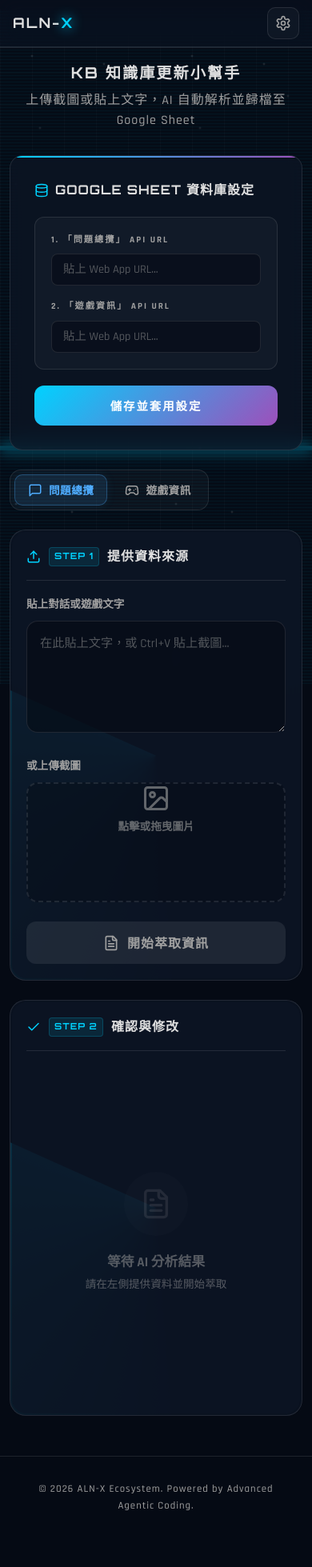
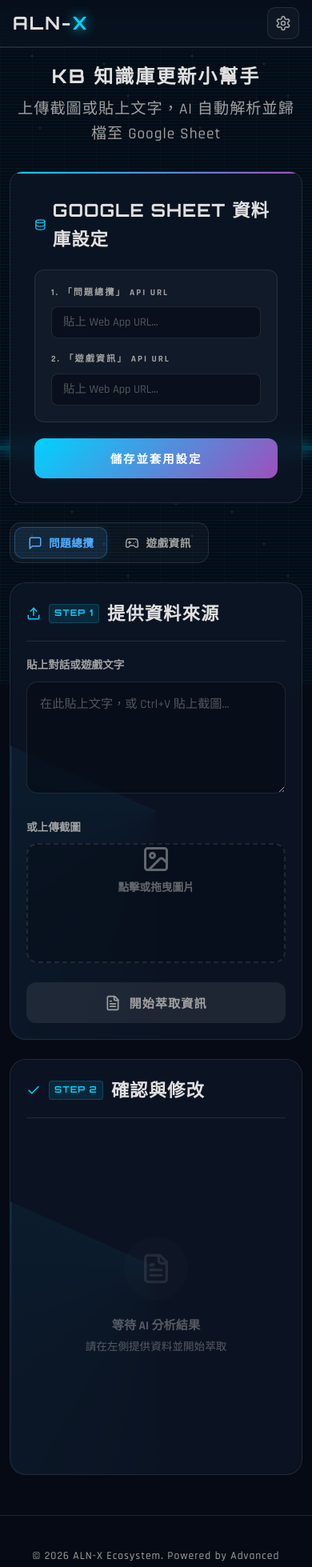
Before and after one commit to Allen1229/KBUpdates, a React (Vite) app: page / in a window 390 px wide. Shown: the top 1959 px of the page at 80% size. Before the commit the page ends 1922 px from the top, so only its background shows below. Built offline with nearby package versions, Linux system fonts and the light colour scheme.

Commit message:
Introduce font size tokens for improved styling
Added font size variables for better scalability and consistency across styles.

```diff
--- a/src/index.css
+++ b/src/index.css
@@ -26,6 +26,19 @@
   /* ── 字型 ── */
   --font-title: 'Orbitron', sans-serif;
   --font-body: 'Rajdhani', sans-serif;
+
+  /* ── 字級 Token ── */
+  --fs-hero: 3rem;
+  --fs-page-title: 2rem;
+  --fs-logo: 1.8rem;
+  --fs-section: 1.4rem;
+  --fs-subtitle: 1.2rem;
+  --fs-body: 0.95rem;
+  --fs-input: 0.9rem;
+  --fs-label: 0.85rem;
+  --fs-footer: 0.85rem;
+  --fs-badge: 0.75rem;
+  --fs-micro: 0.7rem;
 }
 
 * {
@@ -101,7 +114,7 @@
 
 /* ── 玻璃導覽列 ── */
 .glass-header {
-  height: 70px;
+  height: 80px;
   display: flex;
   justify-content: space-between;
   align-items: center;
@@ -116,7 +129,7 @@
 
 .logo-text {
   font-family: var(--font-title);
-  font-size: 1.4rem;
+  font-size: var(--fs-logo);
   letter-spacing: 4px;
   font-weight: 700;
   color: var(--text-main);
@@ -165,13 +178,13 @@
 }
 .page-hero h1 {
   font-family: var(--font-title);
-  font-size: 1.6rem;
-  margin-bottom: 6px;
+  font-size: var(--fs-page-title);
+  margin-bottom: 8px;
   letter-spacing: 2px;
 }
 .page-hero p {
   color: var(--text-dim);
-  font-size: 1rem;
+  font-size: var(--fs-subtitle);
   letter-spacing: 1px;
 }
 
@@ -197,7 +210,7 @@
 
 .settings-panel h2 {
   font-family: var(--font-title);
-  font-size: 1rem;
+  font-size: var(--fs-section);
   margin-bottom: 20px;
   display: flex;
   align-items: center;
@@ -215,7 +228,7 @@
 
 .field-label {
   display: block;
-  font-size: 0.7rem;
+  font-size: var(--fs-micro);
   font-weight: 700;
   color: var(--text-dim);
   text-transform: uppercase;
@@ -231,7 +244,7 @@
   border-radius: 8px;
   color: var(--text-main);
   font-family: var(--font-body);
-  font-size: 0.9rem;
+  font-size: var(--fs-input);
   transition: all 0.3s;
   outline: none;
 }
@@ -265,7 +278,7 @@
   background: transparent;
   color: var(--text-dim);
   font-family: var(--font-body);
-  font-size: 0.95rem;
+  font-size: var(--fs-body);
   font-weight: 600;
   cursor: pointer;
   transition: all 0.3s;
@@ -290,7 +303,7 @@
 }
 
 .tab-count {
-  font-size: 0.75rem;
+  font-size: var(--fs-badge);
   opacity: 0.7;
 }
 
@@ -354,7 +367,7 @@
 /* ── 面板標題 ── */
 .panel-title {
   font-family: var(--font-title);
-  font-size: 1rem;
+  font-size: var(--fs-section);
   display: flex;
   align-items: center;
   gap: 10px;
@@ -367,7 +380,7 @@
   color: var(--accent-primary);
 }
 .panel-title .step-num {
-  font-size: 0.7rem;
+  font-size: var(--fs-micro);
   padding: 2px 6px;
   background: rgba(0, 210, 255, 0.1);
   border: 1px solid rgba(0, 210, 255, 0.2);
@@ -380,7 +393,7 @@
 /* ── 輸入區塊 ── */
 .input-section label {
   display: block;
-  font-size: 0.85rem;
+  font-size: var(--fs-label);
   font-weight: 600;
   color: var(--text-dim);
   margin-bottom: 8px;
@@ -395,7 +408,7 @@
   border-radius: 14px;
   color: var(--text-main);
   font-family: var(--font-body);
-  font-size: 0.95rem;
+  font-size: var(--fs-body);
   line-height: 1.6;
   resize: vertical;
   outline: none;
@@ -444,7 +457,7 @@
   margin-bottom: 8px;
 }
 .upload-placeholder p {
-  font-size: 0.85rem;
+  font-size: var(--fs-label);
 }
 .upload-area img {
   width: 100%;
@@ -461,7 +474,7 @@
   display: flex;
   align-items: center;
   gap: 4px;
-  font-size: 0.75rem;
+  font-size: var(--fs-badge);
   color: #00d2ff;
 }
 
@@ -497,7 +510,7 @@
   color: #000;
   font-family: var(--font-body);
   font-weight: 700;
-  font-size: 1rem;
+  font-size: var(--fs-body);
   letter-spacing: 1px;
   cursor: pointer;
   display: flex;
@@ -534,7 +547,7 @@
   color: #fff;
   font-family: var(--font-body);
   font-weight: 700;
-  font-size: 0.9rem;
+  font-size: var(--fs-input);
   letter-spacing: 2px;
   text-transform: uppercase;
   cursor: pointer;
@@ -601,11 +614,11 @@
 }
 .empty-state p.empty-title {
   font-weight: 700;
-  font-size: 1.05rem;
+  font-size: var(--fs-body);
   margin-bottom: 4px;
 }
 .empty-state p.empty-sub {
-  font-size: 0.85rem;
+  font-size: var(--fs-label);
 }
 
 /* ── 表單欄位 (結果面板) ── */
@@ -620,7 +633,7 @@
 }
 .result-field label {
   display: block;
-  font-size: 0.75rem;
+  font-size: var(--fs-badge);
   font-weight: 700;
   color: var(--text-dim);
   text-transform: uppercase;
@@ -643,7 +656,7 @@
   border-radius: 10px;
   color: var(--text-main);
   font-family: var(--font-body);
-  font-size: 0.9rem;
+  font-size: var(--fs-input);
   transition: all 0.3s;
   outline: none;
 }
@@ -710,9 +723,9 @@
 /* ── 頁尾 ── */
 .glass-footer {
   text-align: center;
-  padding: 30px;
+  padding: 40px;
   color: var(--text-dim);
-  font-size: 0.8rem;
+  font-size: var(--fs-footer);
   border-top: 1px solid var(--border-color);
   margin-top: 50px;
   letter-spacing: 1px;
@@ -747,7 +760,7 @@
     padding: 0 16px;
   }
   .logo-text {
-    font-size: 1.1rem;
+    font-size: 1.4rem;
     letter-spacing: 2px;
   }
   .app-container {
@@ -755,7 +768,7 @@
     margin: 16px auto;
   }
   .page-hero h1 {
-    font-size: 1.2rem;
+    font-size: 1.5rem;
   }
   .glass-panel {
     padding: 20px;
```
